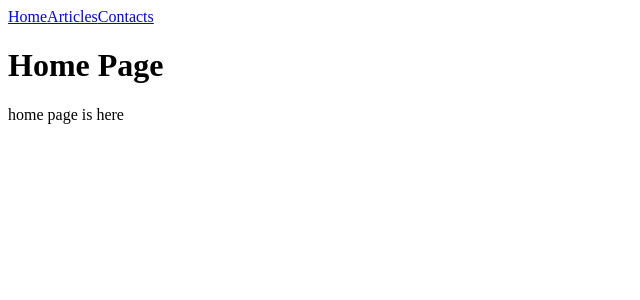
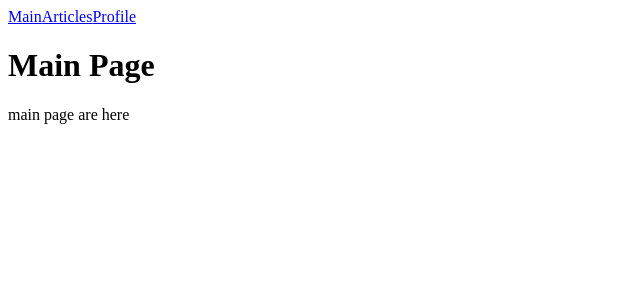
Before and after one commit to polnolunie/4-13_SimpleBlogPlatform, a React (Vite) app: page / in a window 1280 px wide. Shown: the top 300 px of the page, without its empty margins (0-640 px from the left). Built offline with nearby package versions, Linux system fonts and the light colour scheme.

Commit message:
components rename

```diff
--- a/src/App.tsx
+++ b/src/App.tsx
@@ -1,22 +1,21 @@
 import { BrowserRouter, Routes, Route, Link } from "react-router-dom";
-import HomePage from "./pages/HomePage";
-import ArticlePage from "./pages/ArticlePage";
-import ContactPage from "./pages/ContactPage";
-import "./App.css";
+import MainPage from "./MainPage";
+import ArticlePage from "./ArticlePage";
+import ProfilePage from "./ProfilePage";
 
 function App() {
   return (
     <div className="App">
       <nav>
-        <Link to="/">Home</Link>
+        <Link to="/">Main</Link>
         <Link to="/article">Articles</Link>
-        <Link to="/contact">Contacts</Link>
-        </nav>
-        <Routes>
-          <Route path="/" element={<HomePage />}/>
-          <Route path="/article" element={<ArticlePage />}/>
-          <Route path="/contact" element={<ContactPage />}/>
-        </Routes>
+        <Link to="/profile">Profile</Link>
+      </nav>
+      <Routes>
+        <Route path="/" element={<MainPage />} />
+        <Route path="/article" element={<ArticlePage />} />
+        <Route path="/profile" element={<ProfilePage />} />
+      </Routes>
     </div>
   );
 }
--- /dev/null
+++ b/src/MainPage.tsx
@@ -0,0 +1,9 @@
+function MainPage() {
+  return (
+    <div>
+      <h1>Main Page</h1>
+      <p>main page are here</p>
+    </div>
+  );
+}
+export default MainPage;
--- /dev/null
+++ b/src/ProfilePage.tsx
@@ -0,0 +1,9 @@
+function ProfilePage() {
+  return (
+    <div>
+      <h1>Profile Page</h1>
+      <p>profile info is here</p>
+    </div>
+  );
+}
+export default ProfilePage;
```
Also changed, not shown: src/pages/WriteArticle.tsx (added, +10 -0 lines), src/ArticlePage.tsx (renamed from src/pages/ArticlePage.tsx), src/pages/Settings.tsx (renamed from src/pages/ContactPage.tsx), src/pages/Sigin.tsx (renamed from src/pages/HomePage.tsx).
